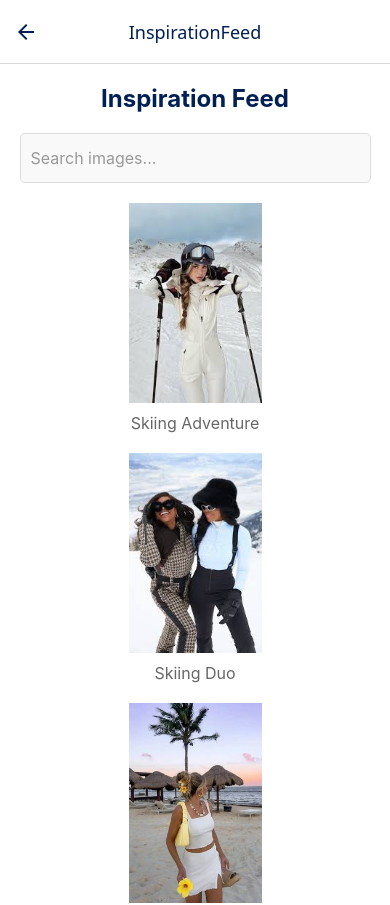
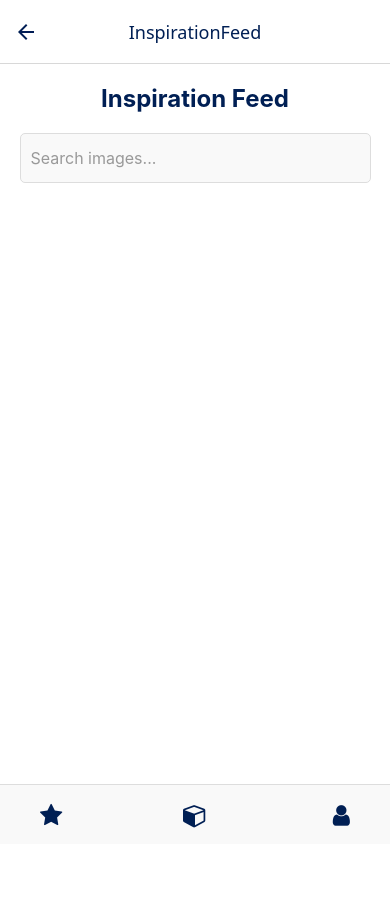
Before and after one commit to TUDublinBlanchBusinessIT/project-moyaknox-2, a React Native app: screen /InspirationFeed in a window 390 px wide. Shown: the top 905 px of the page. After the commit the page ends 844 px from the top, so only its background shows below. Built offline with nearby package versions, Linux system fonts and the light colour scheme.

Commit message:
added feature to search images

```diff
--- a/screens/InspirationFeed.js
+++ b/screens/InspirationFeed.js
@@ -5,20 +5,23 @@ import Footer from '../components/Footer';
 const images = [
   { id: '1', name: 'Skiing Adventure', src: require('../assets/skiing.jpg') },
   { id: '2', name: 'Skiing Duo', src: require('../assets/skiingduo.jpg') },
-  { id: '3', name: 'Beachy', src: require('../assets/sunholiday_beach.jpg') },
-  { id: '4', name: 'Dreaming of Mykonos', src: require('../assets/sunholiday_mykonos.jpg') },
+  { id: '3', name: 'Sun holiday', src: require('../assets/sunholiday_beach.jpg') },
+  { id: '4', name: 'Sun holiday', src: require('../assets/sunholiday_mykonos.jpg') },
   { id: '5', name: 'Winter Wonderland', src: require('../assets/winter.jpg') },
 ];
 
 export default function InspirationFeed({ navigation }) {
   const [searchTerm, setSearchTerm] = useState('');
 
+  // Filter images based on the search term
   const filteredImages = images.filter((image) =>
     image.name.toLowerCase().includes(searchTerm.toLowerCase())
   );
 
   return (
     <View style={styles.container}>
+      {/* Header and Search */}
+      <View style={styles.contentContainer}>
         <Text style={styles.title}>Inspiration Feed</Text>
 
         {/* Search Bar */}
@@ -31,6 +34,7 @@ export default function InspirationFeed({ navigation }) {
         />
 
         {/* Image List */}
+        {searchTerm.trim() && filteredImages.length > 0 ? (
           <FlatList
             data={filteredImages}
             keyExtractor={(item) => item.id}
@@ -40,8 +44,13 @@ export default function InspirationFeed({ navigation }) {
                 <Text style={styles.caption}>{item.name}</Text>
               </View>
             )}
+            numColumns={2} // Display images in two columns
             contentContainerStyle={styles.imageList}
           />
+        ) : searchTerm.trim() && filteredImages.length === 0 ? (
+          <Text style={styles.noResults}>No images match your search.</Text>
+        ) : null}
+      </View>
 
       {/* Footer */}
       <Footer navigation={navigation} />
@@ -53,6 +62,9 @@ const styles = StyleSheet.create({
   container: {
     flex: 1,
     backgroundColor: '#fff',
+  },
+  contentContainer: {
+    flex: 1, // Allow the main content to take up all available space
   },
   title: {
     fontSize: 24,
@@ -71,24 +83,32 @@ const styles = StyleSheet.create({
     paddingHorizontal: 10,
     fontSize: 16,
     backgroundColor: '#f9f9f9',
-    marginBottom: 20,
+    marginBottom: 10,
   },
   imageList: {
-    paddingBottom: 100, // Space for footer
+    paddingHorizontal: 10,
+    paddingBottom: 10,
   },
   imageContainer: {
-    marginBottom: 20,
+    flex: 1,
+    margin: 10,
     alignItems: 'center',
   },
   image: {
-    width: '90%',
-    height: 200,
+    width: 150,
+    height: 150,
     borderRadius: 10,
   },
   caption: {
-    fontSize: 16,
+    fontSize: 14,
     color: '#666',
-    marginTop: 10,
+    marginTop: 5,
     textAlign: 'center',
   },
+  noResults: {
+    textAlign: 'center',
+    fontSize: 16,
+    color: '#999',
+    marginTop: 20,
+  },
 });
```
Lines whose indentation alone changed are shown as unchanged.
